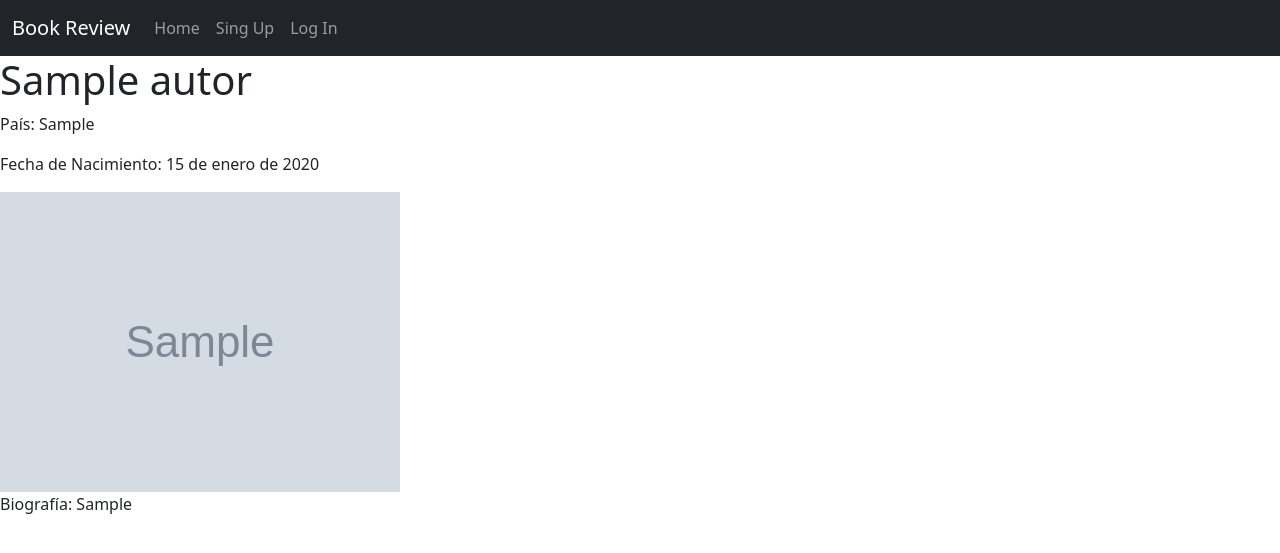
After one commit to kevincardenas18/ratingCore_Django, a Django app: page /autor/1/ in a window 1280 px wide. The commit adds this page. Shown: the top 553 px of the page. Run offline with Django 4.2, Linux system fonts and the light colour scheme; tables that the repository leaves empty hold one stand-in row (values such as "Sample post"); grey boxes marked "Sample" are stand-in pictures.

Commit message:
Add templates
Template detalle_libro.html and detalle_autor.html

```diff
--- a/book_reviews/models.py
+++ b/book_reviews/models.py
@@ -10,6 +10,8 @@ class Categoria(models.Model):
 
 class Autor(models.Model):
     nombre = models.CharField(max_length=100)
+    foto = models.URLField(null=True)
+    resumen = models.TextField(null=True)
     pais = models.CharField(max_length=100)
     fecha_nacimiento = models.DateField()
 
--- /dev/null
+++ b/book_reviews/templates/detalle_autor.html
@@ -0,0 +1,11 @@
+{% extends 'base.html' %}
+
+{% block title %} {{ autor.nombre }} {% endblock %}
+
+{% block content %}
+    <h1>{{ autor.nombre }}</h1>
+    <p>País: {{ autor.pais }}</p>
+    <p>Fecha de Nacimiento: {{ autor.fecha_nacimiento }}</p>
+    <img src="{{ autor.foto }}" alt="{{ autor.nombre }}">
+    <p>Biografía: {{ autor.resumen }}</p>
+{% endblock %}
--- a/book_reviews/views.py
+++ b/book_reviews/views.py
@@ -5,7 +5,7 @@ from django.contrib.auth import login, logout, authenticate
 from django.db import IntegrityError
 from django.contrib.auth.decorators import login_required, user_passes_test
 from django.contrib import messages
-from .models import Libro
+from .models import Libro, Autor
 
 # Create your views here.
 def home(request):
@@ -87,3 +87,11 @@ def successfull(request):
 @user_passes_test(lambda u: u.is_superuser)
 def administrador(request):
     return render(request, 'administrador.html')
+
+def detalle_libro(request, libro_id):
+    libro = get_object_or_404(Libro, pk=libro_id)
+    return render(request, 'detalle_libro.html', {'libro': libro})
+
+def detalle_autor(request, autor_id):
+    autor = get_object_or_404(Autor, pk=autor_id)
+    return render(request, 'detalle_autor.html', {'autor': autor})
--- a/ratingCore_Django/urls.py
+++ b/ratingCore_Django/urls.py
@@ -29,4 +29,6 @@ urlpatterns = [
     path('successfull', views.successfull, name = 'successfull'),
     path('profile/deleteUser/<int:user_id>', views.deleteUser),
     path('administrador/', views.administrador, name = 'administrador'),
+    path('libro/<int:libro_id>/', views.detalle_libro, name='detalle_libro'),
+    path('autor/<int:autor_id>/', views.detalle_autor, name='detalle_autor'),
 ]
```
Also changed, not shown: book_reviews/templates/detalle_libro.html (added, +12 -0 lines), book_reviews/templates/home.html (+10 -3 lines), book_reviews/migrations/0002_autor_imagen_url_autor_resumen.py (added), book_reviews/migrations/0003_rename_imagen_url_autor_foto.py (added).
